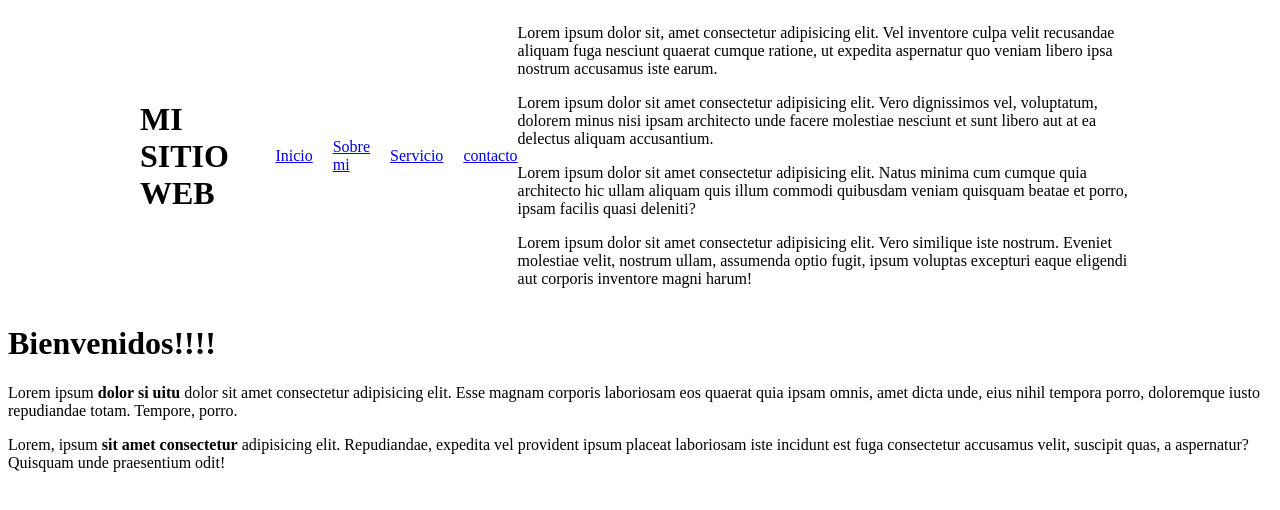
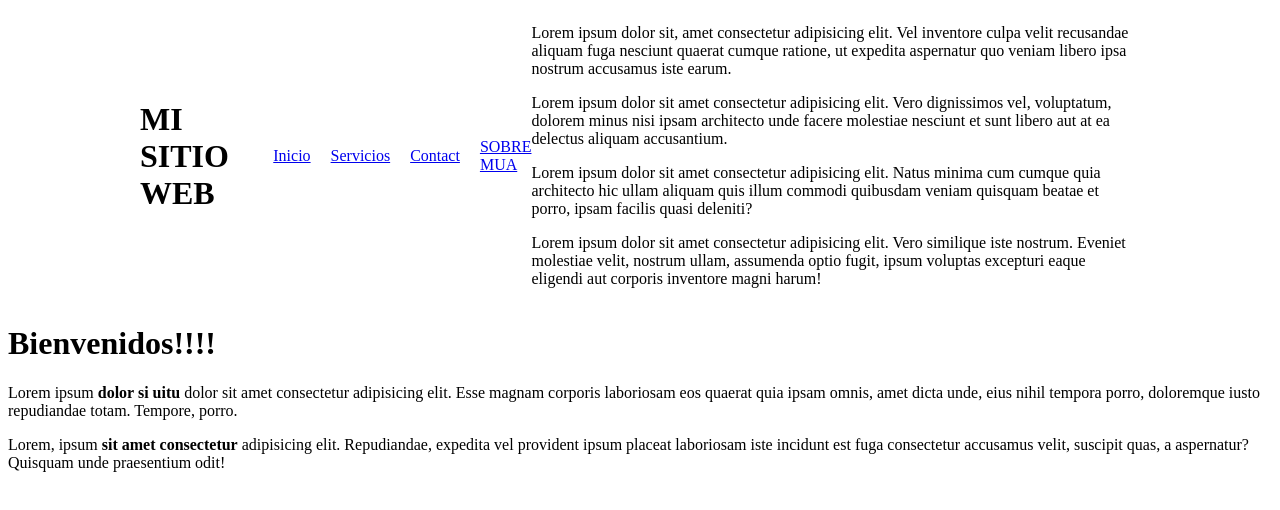
Before and after one commit to mariajosesnchz/miweb, a plain HTML site: page index.html in a window 1280 px wide. Drawn offline with Linux system fonts and the light colour scheme.

Commit message:
Finalizamos el menu

```diff
--- a/index.html
+++ b/index.html
@@ -11,9 +11,9 @@
             <h1 class="logo">MI SITIO WEB</h1>
             <ul>
                 <li> <a href="#"> Inicio </a></li>
-                <li> <a href="#"> Sobre mi </a></li>
-                <li> <a href="#"> Servicio </a></li>
-                <li> <a href="#"> contacto </a></li>
+                <li> <a href="#"> Servicios </a></li>
+                <li> <a href="#"> Contact </a></li>
+                <li> <a href="#"> SOBRE MUA</a></li>
             </ul>
 
             <main>
```
